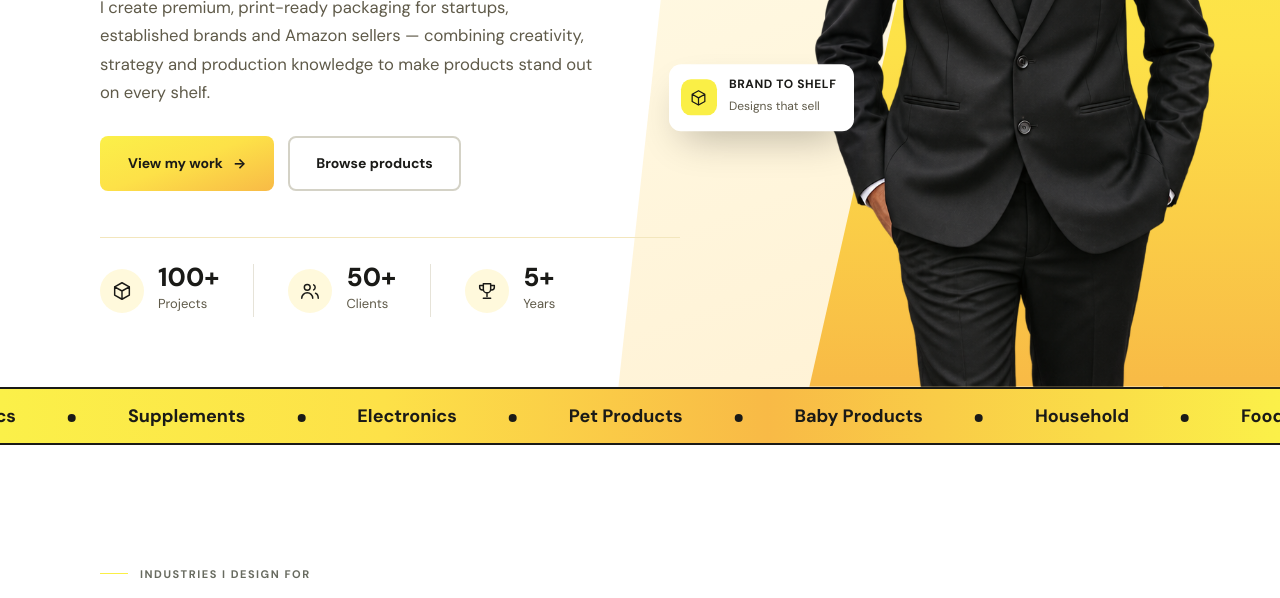
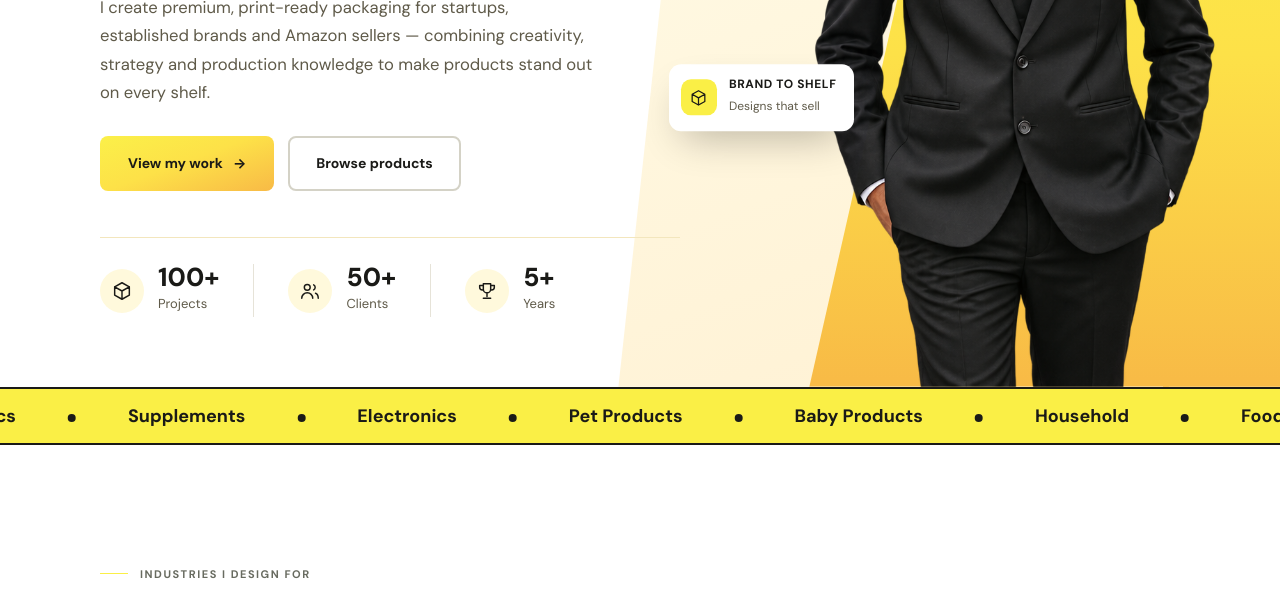
Before and after one commit to WhiterLahiru/roshan-portfolio, a plain HTML site: page index.html in a window 1280 px wide. Shown: the part 434-1032 px from the top of the page. Drawn offline with Linux system fonts and the light colour scheme.

Commit message:
Make category marquee strip flat yellow

```diff
--- a/style.css
+++ b/style.css
@@ -435,7 +435,7 @@ footer .wrap{display:flex;justify-content:space-between;flex-wrap:wrap;gap:12px}
 .hero-visual{background:linear-gradient(160deg,#fffdeb,#fff1d3)}
 @media(min-width:1001px){.hero-visual::before{background:linear-gradient(#fff8e0,#fff1d3)}}
 .slab,.hero-visual::after{background:var(--grad-v)}
-.marquee{background:linear-gradient(90deg,#fbf049 0%,#fde148 30%,#f8ba46 60%,#fbf049 100%)}
+.marquee{background:var(--yellow)}
 .sec.tint,#process{background:var(--wash)}
 #process .steps li:not(:last-child)::after{background:linear-gradient(180deg,var(--yellow),var(--amber))}
 #process .steps li:last-child{background:linear-gradient(160deg,#fffdeb,#fff2d6);border-color:#f3d995}
```
